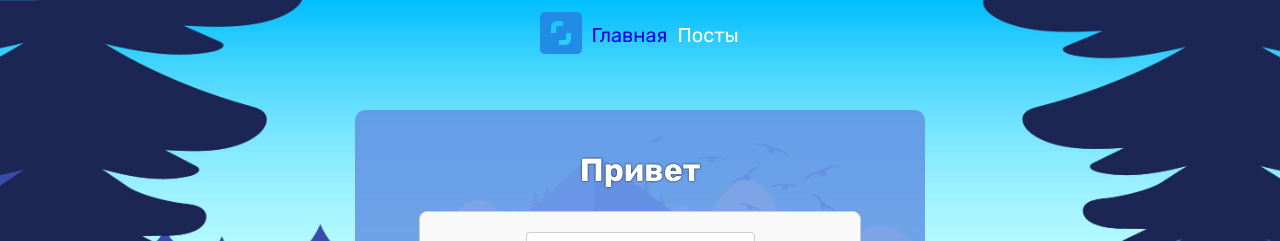
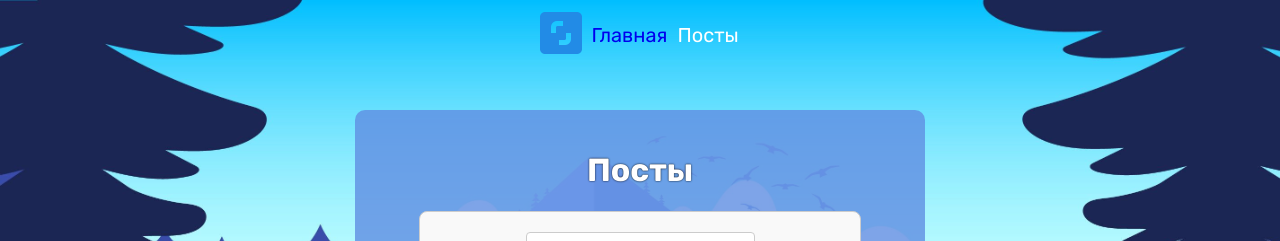
Before and after one commit to art0881/test3---fsd---post-testing, a Next.js app: page /posts in a window 1280 px wide. Shown: the top 241 px of the page. Built offline with nearby package versions, Linux system fonts and the light colour scheme; data requests are answered from the project's data file.

Commit message:
протестировал все правильно

```diff
--- a/src/app/posts/page.jsx
+++ b/src/app/posts/page.jsx
@@ -87,7 +87,7 @@
 }
   return (
     <div className='tx-center '>
-      <h1>Привет</h1>
+      <h1>Посты</h1>
       <form className='formContainer' onSubmit={handleSubmit}>
         <input
           type="text"
```
